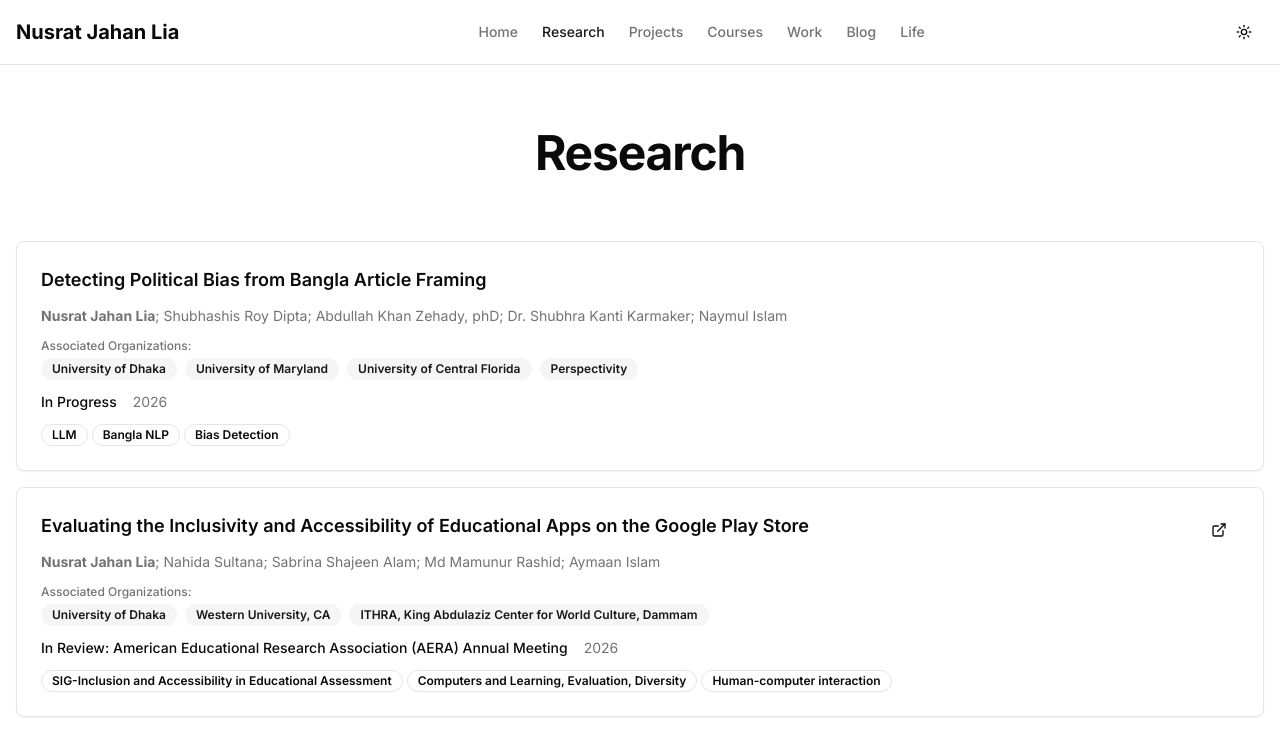
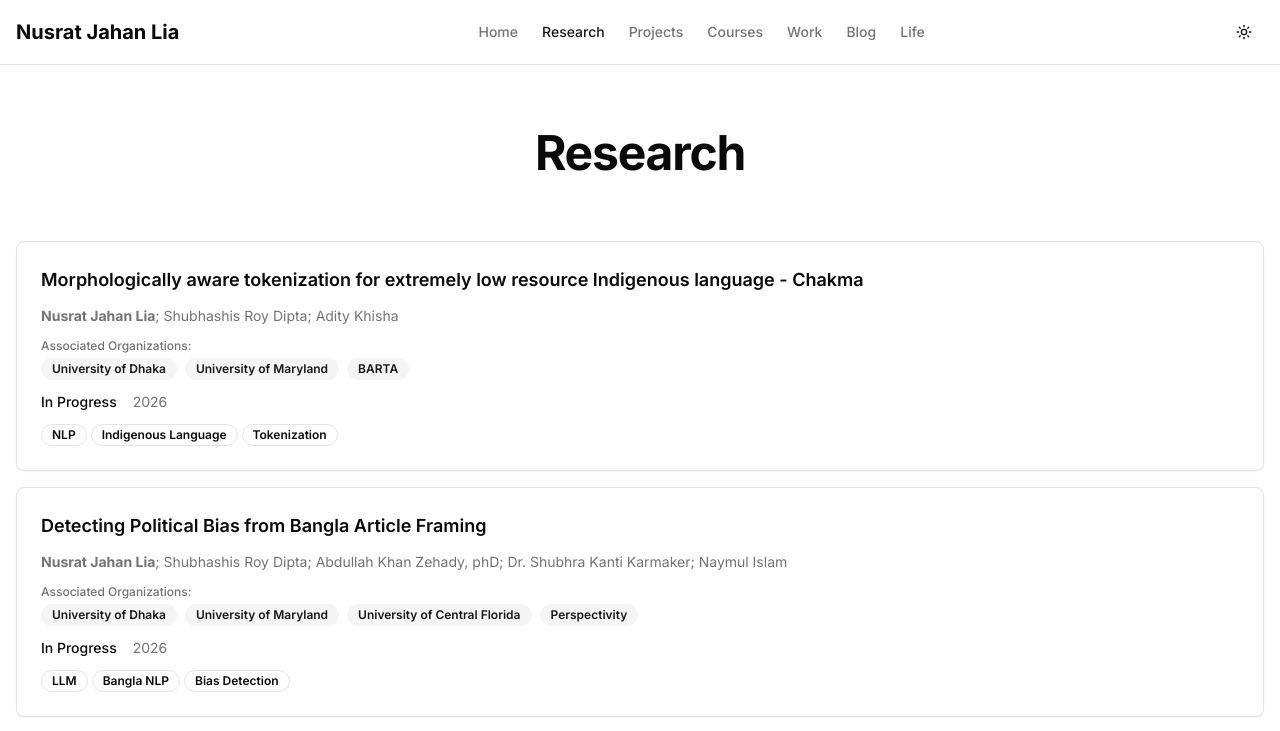
Before and after one commit to NusRAT-LiA/Nusrat-Jahan-Lia, a Next.js app: page /research in a window 1280 px wide. Shown: the top 731 px of the page. Built offline with nearby package versions, Linux system fonts and the light colour scheme.

Commit message:
New paper added

```diff
--- a/app/research/page.tsx
+++ b/app/research/page.tsx
@@ -8,6 +8,15 @@ import { useState } from "react"
 
 export default function ResearchPage() {
   const publications = [
+    {
+      title: "Morphologically aware tokenization for extremely low resource Indigenous language - Chakma",
+      authors: "Nusrat Jahan Lia; Shubhashis Roy Dipta; Adity Khisha",
+      affiliations: ["University of Dhaka", "University of Maryland","BARTA"],
+      venue: "In Progress",
+      year: "2026",
+      // type: "Conference",
+      tags: ["NLP", "Indigenous Language", "Tokenization"],
+    },
     {
       title: "Detecting Political Bias from Bangla Article Framing",
       authors: "Nusrat Jahan Lia; Shubhashis Roy Dipta; Abdullah Khan Zehady, phD; Dr. Shubhra Kanti Karmaker; Naymul Islam",
```
